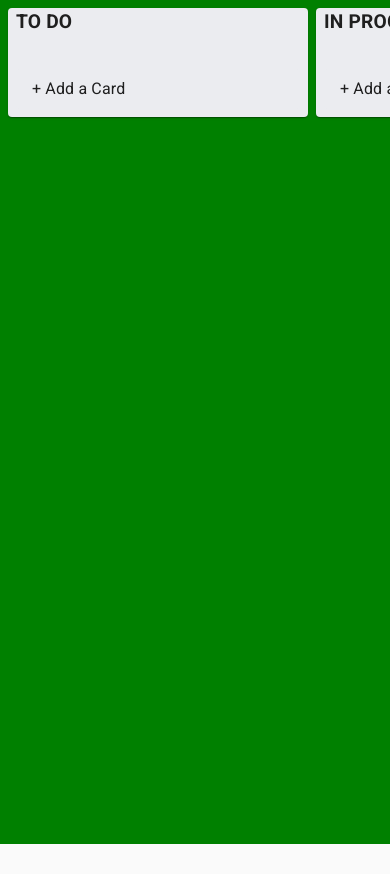
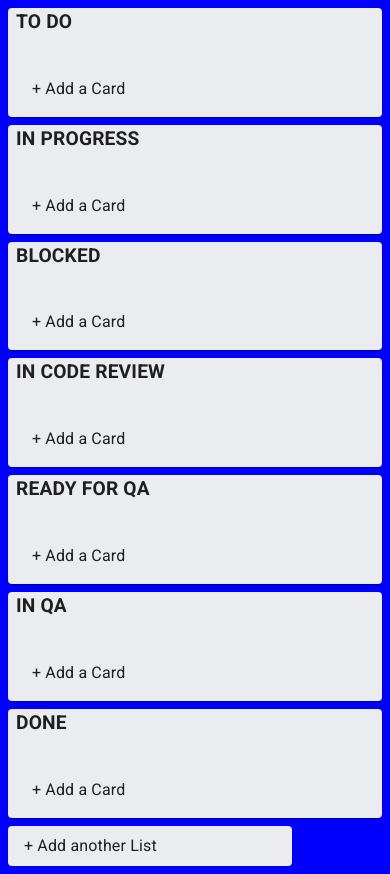
Before and after one commit to Ahmad-Zahid/Minmalistic-Trello, a React (Create React App) app: page / in a window 390 px wide. Before the commit the page ends 844 px from the top, so only its background shows below. Built offline with nearby package versions, Linux system fonts and the light colour scheme.

Commit message:
responsiveness changes

```diff
--- a/src/App.tsx
+++ b/src/App.tsx
@@ -6,6 +6,7 @@ import StoreApi from "./utils/storeApi";
 import InputContainer from "./components/Input/InputContainer";
 import { makeStyles } from "@material-ui/core/styles";
 import { DragDropContext, Droppable, DropResult } from "react-beautiful-dnd";
+import Grid from '@material-ui/core/Grid';
 
 const useStyle = makeStyles((theme) => ({
   root: {
@@ -13,10 +14,22 @@ const useStyle = makeStyles((theme) => ({
     background: "green",
     width: "100%",
     overflowY: "auto",
+    [theme.breakpoints.down("xs")]: {
+      background: "blue",
+    },
   },
   listContainer: {
     display: "flex",
+    [theme.breakpoints.down("xs")]: {
+      flexDirection: "column",
+      // columnCount:3
+    },
+
   },
+  my:{
+    display: "flex",
+    columns:4
+  }
 }));
 
 export default function App(): React.ReactElement {
@@ -63,7 +76,7 @@ export default function App(): React.ReactElement {
     setData(newState);
   };
 
-  const onDragEnd = (result:DropResult): undefined | void => {
+  const onDragEnd = (result: DropResult): undefined | void => {
     const { destination, source, draggableId, type } = result;
     console.log("destination", destination, "source", source, draggableId);
 
@@ -117,21 +130,15 @@ export default function App(): React.ReactElement {
           <Droppable droppableId="app" type="list" direction="horizontal">
             {(provided) => (
               <div
-                className={classes.listContainer}
+                className={`${classes.listContainer} ${classes.my}`}
                 ref={provided.innerRef}
                 {...provided.droppableProps}
               >
                 {data.listIds.map((listId, index) => {
                   const list = data.lists[listId];
-                  return (
-                    <List
-                      list={list}
-                      key={listId}
-                      index={index}
-                    />
-                  );
+                  return <List list={list} key={listId} index={index} />;
                 })}
-                <InputContainer type="list" listId={'x'} />
+                <InputContainer type="list" listId={"x"} />
                 {provided.placeholder}
               </div>
             )}
--- a/src/components/Card.js
+++ /dev/null
@@ -1,28 +0,0 @@
-import React from 'react';
-import { Paper } from '@material-ui/core';
-import { makeStyles } from '@material-ui/core/styles';
-import { Draggable } from 'react-beautiful-dnd';
-
-const useStyle = makeStyles((theme) => ({
-  card: {
-    padding: theme.spacing(1, 1, 1, 2),
-    margin: theme.spacing(1),
-  },
-}));
-export default function Card({ card, index }) {
-  const classes = useStyle();
-
-  return (
-    <Draggable draggableId={card.id} index={index}>
-      {(provided) => (
-        <div
-          ref={provided.innerRef}
-          {...provided.dragHandleProps}
-          {...provided.draggableProps}
-        >
-          <Paper className={classes.card}>{card.title}</Paper>
-        </div>
-      )}
-    </Draggable>
-  );
-}
--- a/src/components/List/List.tsx
+++ b/src/components/List/List.tsx
@@ -2,31 +2,33 @@ import React from "react";
 import { Paper, CssBaseline } from "@material-ui/core";
 import { makeStyles } from "@material-ui/core/styles";
 import Title from "./Title";
-import Card from "../Card";
+import Card from "../card/Card";
 import InputContainer from "../Input/InputContainer";
 import { Droppable, Draggable } from "react-beautiful-dnd";
 
 const useStyle = makeStyles((theme) => ({
   root: {
-    minWidth: "300px",
+    // minWidth: "300px",
     backgroundColor: "#EBECF0",
     marginLeft: theme.spacing(1),
+    [theme.breakpoints.down("xs")]: {
+      marginRight: theme.spacing(1),
+    },
   },
   cardContainer: {
     marginTop: theme.spacing(4),
   },
 }));
 
-interface ListProps{
-  list:{
-    id:string,
-    title:string,
-    cards:Array<any>
-  },
-  index:number
-
+interface ListProps {
+  list: {
+    id: string;
+    title: string;
+    cards: Array<any>;
+  };
+  index: number;
 }
-export default function List({ list, index }:ListProps):React.ReactElement {
+export default function List({ list, index }: ListProps): React.ReactElement {
   const classes = useStyle();
   return (
     <Draggable draggableId={list.id} index={index}>
@@ -49,10 +51,7 @@ export default function List({ list, index }:ListProps):React.ReactElement {
                 </div>
               )}
             </Droppable>
-            <InputContainer
-              listId={list.id}
-              type="card"
-            />
+            <InputContainer listId={list.id} type="card" />
           </Paper>
         </div>
       )}
--- a/src/components/card/Card.tsx
+++ b/src/components/card/Card.tsx
@@ -1,58 +1,36 @@
-import React, { useState } from "react";
-import { Draggable, DraggingStyle, NotDraggingStyle } from "react-beautiful-dnd";
+import React from "react";
+import { Paper } from "@material-ui/core";
+import { makeStyles } from "@material-ui/core/styles";
+import { Draggable } from "react-beautiful-dnd";
 
-const grid = 8;
-const getItemStyle = (isDragging: boolean, draggableStyle:any) => ({
-  // some basic styles to make the items look a bit nicer
-  userSelect: "none",
-  padding: grid * 2,
-  margin: `0 0 ${grid}px 0`,
-  display:'flex',
-  flexDirection:'column',
-  justifyContent:'space-between',
-  minHeight:20,
-  width:200,
-  // change background colour if dragging
-  background: isDragging ? "lightgreen" : "grey",
+const useStyle = makeStyles((theme) => ({
+  card: {
+    padding: theme.spacing(1, 1, 1, 2),
+    margin: theme.spacing(1),
+  },
+}));
 
-  // styles we need to apply on draggables
-  ...draggableStyle,
-});
 interface CardProps {
-  item: {
+  card: {
     id: string;
-    index: number;
-    content:any
+    title: string;
   };
-  ind: number;
   index: number;
-  onPress:()=>void
 }
-function Card({ item, ind, index ,onPress}: CardProps): React.ReactElement {
+export default function Card({ card, index }: CardProps): React.ReactElement {
+  const classes = useStyle();
+
   return (
-    <Draggable key={item.id} draggableId={item.id} index={index}>
-      {(provided, snapshot) => (
+    <Draggable draggableId={card.id} index={index}>
+      {(provided) => (
         <div
           ref={provided.innerRef}
+          {...provided.dragHandleProps}
           {...provided.draggableProps}
-          {...provided.dragHandleProps}
-          style={getItemStyle(
-            snapshot.isDragging,
-            provided.draggableProps.style
-          )}
         >
-          <div
-            style={{
-              display: "flex",
-              justifyContent: "space-around",
-            }}
-          >
-            {item.content}
-          </div>
+          <Paper className={classes.card}>{card.title}</Paper>
         </div>
       )}
     </Draggable>
   );
 }
-
-export default Card;
```
